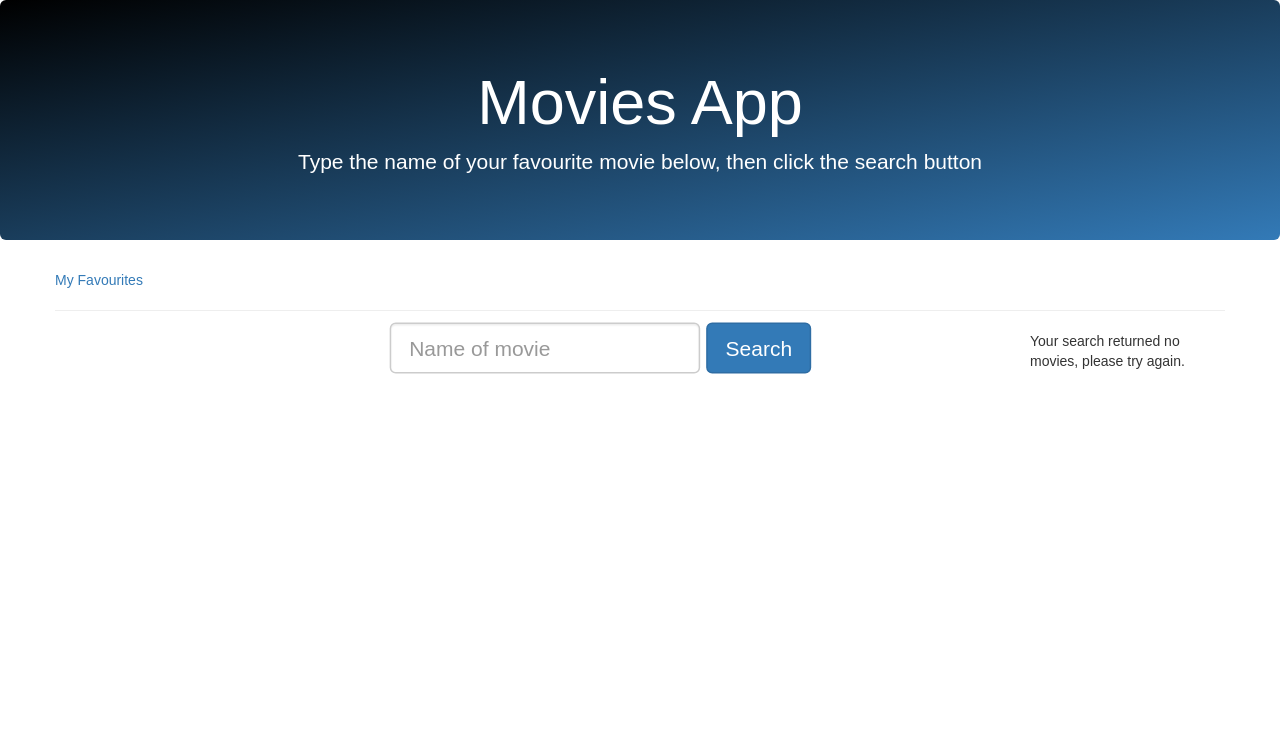
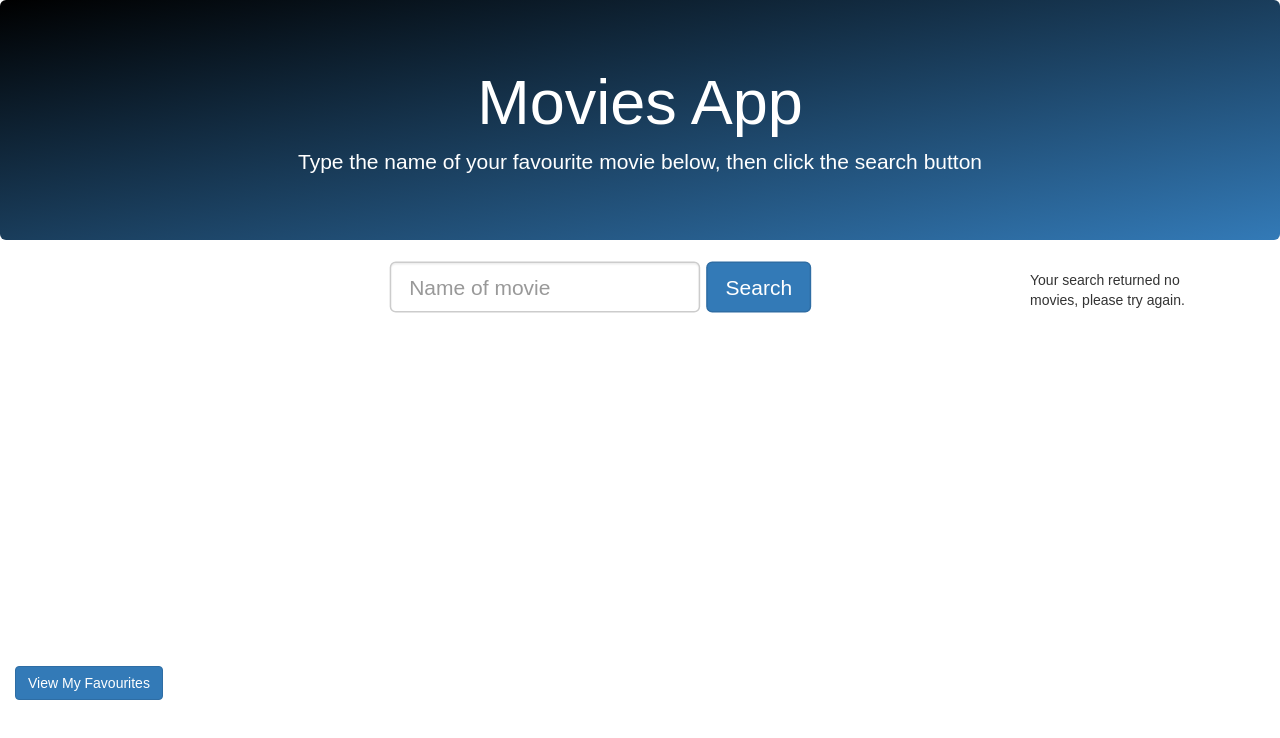
Before and after one commit to pmillerdev/movies-app, a React (Create React App) app: page / in a window 1280 px wide. Shown: the top 738 px of the page. Built offline with nearby package versions, Linux system fonts and the light colour scheme.

Commit message:
refactor: make view favourites floating action button

```diff
--- a/src/components/FavouritesList.jsx
+++ b/src/components/FavouritesList.jsx
@@ -4,12 +4,6 @@ import { connect } from "react-redux";
 import { Link } from "react-router-dom";
 
 class FavouritesList extends Component {
-
-  // If no public url then link the user to the root
-  handleLocation = (loc) => {
-    return (!loc ? ("/") : ("/movies-app/"))
-  }
-
 
   render() {
     return(
--- a/src/components/SearchResults.jsx
+++ b/src/components/SearchResults.jsx
@@ -8,8 +8,7 @@ class SearchResults extends Component {
   render() {
     return(
       <div>
-        <Link to={process.env.PUBLIC_URL + '/favourites'}>My Favourites</Link>
-        <hr />
+        <Link to={process.env.PUBLIC_URL + '/favourites'} className="favourites-button btn btn-primary">View My Favourites</Link>
         <SearchBox />
         {this.props.movies.length > 0 ? (
           <div>
--- a/src/index.css
+++ b/src/index.css
@@ -32,3 +32,9 @@ body {
 .form-group {
   transform: scale(1.5);
 }
+
+.favourites-button {
+  position: fixed;
+  left: 15px;
+  bottom: 100px;
+}
```
